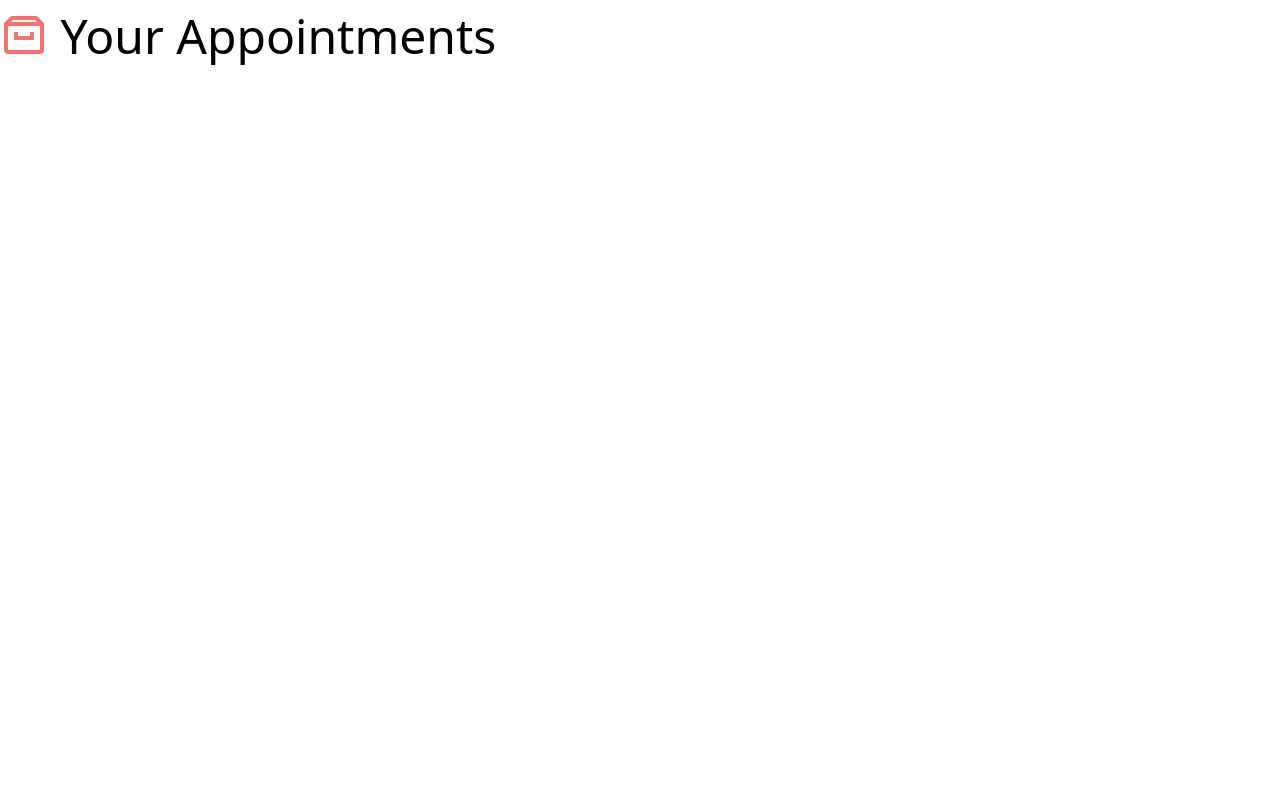
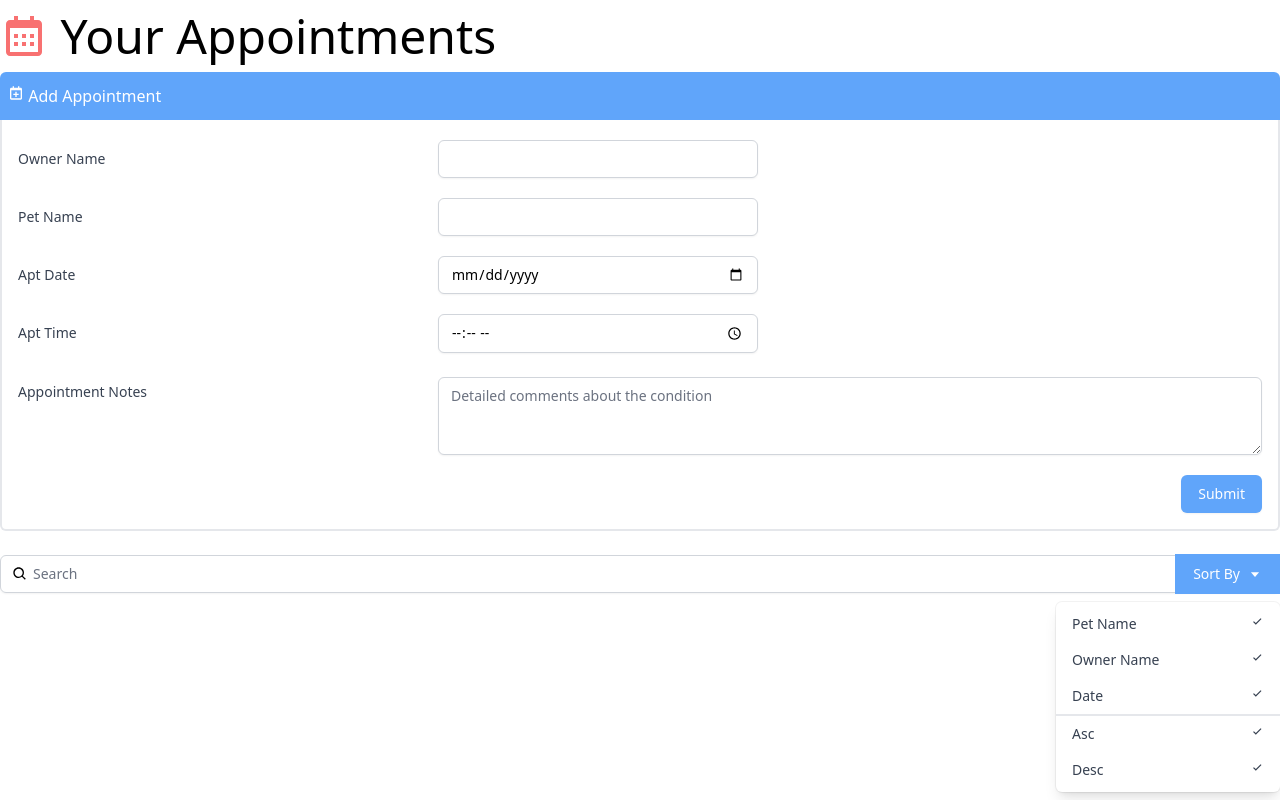
Before and after one commit to em-wiz/react-building-an-interface, a React (Create React App) app in the folder appointment-app/: page / in a window 1280 px wide. Built offline with nearby package versions, Linux system fonts and the light colour scheme.

Commit message:
add search, dropdown & add appointment components

```diff
--- a/appointment-app/package.json
+++ b/appointment-app/package.json
@@ -37,6 +37,7 @@
     ]
   },
   "devDependencies": {
+    "@tailwindcss/forms": "^0.5.2",
     "autoprefixer": "^10.4.8",
     "postcss": "^8.4.16",
     "tailwindcss": "^3.1.8"
--- a/appointment-app/src/App.js
+++ b/appointment-app/src/App.js
@@ -1,11 +1,17 @@
-import { BiArchive } from "react-icons/bi";
+import { BiCalendar } from "react-icons/bi";
+import AddAppointment from "./components/AddAppointment";
+import Search from "./components/Search";
+
+
 
 function App() {
   return (
     <div className="App container mx-auto mt-3 font-thin">
-      <h1 className="text-5xl">
-        <BiArchive className="inline-block text-red-400 align-top" /> Your Appointments
+      <h1 className="text-5xl mb-3">
+        <BiCalendar className="inline-block text-red-400 align-top" /> Your Appointments
       </h1>
+      <AddAppointment />
+      <Search />
     </div>
   );
 }
--- /dev/null
+++ b/appointment-app/src/components/AddAppointment.js
@@ -0,0 +1,73 @@
+import { BiCalendarPlus } from "react-icons/bi";
+
+const AddAppointment = () => {
+    return (
+        <div>
+        <button className="bg-blue-400 text-white px-2 py-3 w-full text-left rounded-t-md">
+          <div><BiCalendarPlus className="inline-block align-text-top" />  Add Appointment</div>
+        </button>
+        <div className="border-r-2 border-b-2 border-l-2 border-light-blue-500 rounded-b-md pl-4 pr-4 pb-4">
+          <div className="sm:grid sm:grid-cols-3 sm:gap-4 sm:items-start  sm:pt-5">
+            <label htmlFor="ownerName" className="block text-sm font-medium text-gray-700 sm:mt-px sm:pt-2">
+              Owner Name
+            </label>
+            <div className="mt-1 sm:mt-0 sm:col-span-2">
+              <input type="text" name="ownerName" id="ownerName"
+                className="max-w-lg block w-full shadow-sm focus:ring-indigo-500 focus:border-indigo-500 sm:max-w-xs sm:text-sm border-gray-300 rounded-md" />
+            </div>
+          </div>
+
+          <div className="sm:grid sm:grid-cols-3 sm:gap-4 sm:items-start  sm:pt-5">
+            <label htmlFor="petName" className="block text-sm font-medium text-gray-700 sm:mt-px sm:pt-2">
+              Pet Name
+            </label>
+            <div className="mt-1 sm:mt-0 sm:col-span-2">
+              <input type="text" name="petName" id="petName"
+                className="max-w-lg block w-full shadow-sm focus:ring-indigo-500 focus:border-indigo-500 sm:max-w-xs sm:text-sm border-gray-300 rounded-md" />
+            </div>
+          </div>
+
+          <div className="sm:grid sm:grid-cols-3 sm:gap-4 sm:items-start  sm:pt-5">
+            <label htmlFor="aptDate" className="block text-sm font-medium text-gray-700 sm:mt-px sm:pt-2">
+              Apt Date
+            </label>
+            <div className="mt-1 sm:mt-0 sm:col-span-2">
+              <input type="date" name="aptDate" id="aptDate"
+                className="max-w-lg block w-full shadow-sm focus:ring-indigo-500 focus:border-indigo-500 sm:max-w-xs sm:text-sm border-gray-300 rounded-md" />
+            </div>
+          </div>
+
+          <div className="sm:grid sm:grid-cols-3 sm:gap-4 sm:items-start  sm:pt-5">
+            <label htmlFor="aptTime" className="block text-sm font-medium text-gray-700 sm:mt-px sm:pt-2">
+              Apt Time
+            </label>
+            <div className="mt-1 sm:mt-0 sm:col-span-2">
+              <input type="time" name="aptTime" id="aptTime"
+                className="max-w-lg block w-full shadow-sm focus:ring-indigo-500 focus:border-indigo-500 sm:max-w-xs sm:text-sm border-gray-300 rounded-md" />
+            </div>
+          </div>
+
+          <div className="sm:grid sm:grid-cols-3 sm:gap-4 sm:items-start  sm:pt-5">
+            <label htmlFor="aptNotes" className="block text-sm font-medium text-gray-700 sm:mt-px sm:pt-2">
+              Appointment Notes
+            </label>
+            <div className="mt-1 sm:mt-0 sm:col-span-2">
+              <textarea id="aptNotes" name="aptNotes" rows="3"
+                className="shadow-sm focus:ring-indigo-500 focus:border-indigo-500 mt-1 block w-full sm:text-sm border-gray-300 rounded-md" placeholder="Detailed comments about the condition"></textarea>
+            </div>
+          </div>
+
+
+          <div className="pt-5">
+            <div className="flex justify-end">
+              <button type="submit" className="ml-3 inline-flex justify-center py-2 px-4 border border-transparent shadow-sm text-sm font-medium rounded-md text-white bg-blue-400 hover:bg-blue-700 focus:outline-none focus:ring-2 focus:ring-offset-2 focus:ring-blue-400">
+                Submit
+              </button>
+            </div>
+          </div>
+        </div>
+      </div>
+    );
+}
+
+export default AddAppointment;
--- /dev/null
+++ b/appointment-app/src/components/Search.js
@@ -0,0 +1,51 @@
+import { BiSearch, BiCaretDown, BiCheck } from "react-icons/bi";
+
+
+const Dropdown = () => {
+    return (
+        <div className="origin-top-right absolute right-0 mt-2 w-56 rounded-md shadow-lg bg-white ring-1 ring-black ring-opacity-5">
+            <div className="py-1" role="menu" aria-orientation="vertical" aria-labelledby="options-menu">
+                <div
+                className="px-4 py-2 text-sm text-gray-700 hover:bg-gray-100 hover:text-gray-900 flex justify-between cursor-pointer"
+                role="menuitem">Pet Name <BiCheck /></div>
+                <div
+                className="px-4 py-2 text-sm text-gray-700 hover:bg-gray-100 hover:text-gray-900 flex justify-between cursor-pointer"
+                role="menuitem">Owner Name  <BiCheck /></div>
+                <div
+                className="px-4 py-2 text-sm text-gray-700 hover:bg-gray-100 hover:text-gray-900 flex justify-between cursor-pointer"
+                role="menuitem">Date <BiCheck /></div>
+                <div
+                className="px-4 py-2 text-sm text-gray-700 hover:bg-gray-100 hover:text-gray-900 flex justify-between cursor-pointer border-gray-1 border-t-2"
+                role="menuitem">Asc <BiCheck /></div>
+                <div
+                className="px-4 py-2 text-sm text-gray-700 hover:bg-gray-100 hover:text-gray-900 flex justify-between cursor-pointer"
+                role="menuitem">Desc <BiCheck /></div>
+            </div>
+        </div>
+    );
+}
+
+const Search = () => {
+    return (
+        <div className="py-5">
+        <div className="mt-1 relative rounded-md shadow-sm">
+          <div className="absolute inset-y-0 left-0 pl-3 flex items-center pointer-events-none">
+            <BiSearch />
+            <label htmlFor="query" className="sr-only" />
+          </div>
+          <input type="text" name="query" id="query" value=""
+            className="pl-8 rounded-md focus:ring-indigo-500 focus:border-indigo-500 block w-full sm:text-sm border-gray-300" placeholder="Search" />
+          <div className="absolute inset-y-0 right-0 flex items-center">
+            <div>
+              <button type="button"
+                            className="justify-center px-4 py-2 bg-blue-400 border-2 border-blue-400 text-sm text-white hover:bg-blue-700 focus:outline-none focus:ring-2 focus:ring-offset-2 flex items-center" id="options-menu" aria-haspopup="true" aria-expanded="true">Sort By <BiCaretDown className="ml-2" />
+                        </button>
+                        <Dropdown />
+            </div>
+          </div>
+        </div>
+      </div>
+    );
+}
+
+export default Search;
--- a/appointment-app/tailwind.config.js
+++ b/appointment-app/tailwind.config.js
@@ -6,5 +6,7 @@
   theme: {
     extend: {},
   },
-  plugins: [],
+  plugins: [
+    require('@tailwindcss/forms'),
+  ],
 }
```
Also changed, not shown: 1 other file (tests, documents, lock files or other folders).
